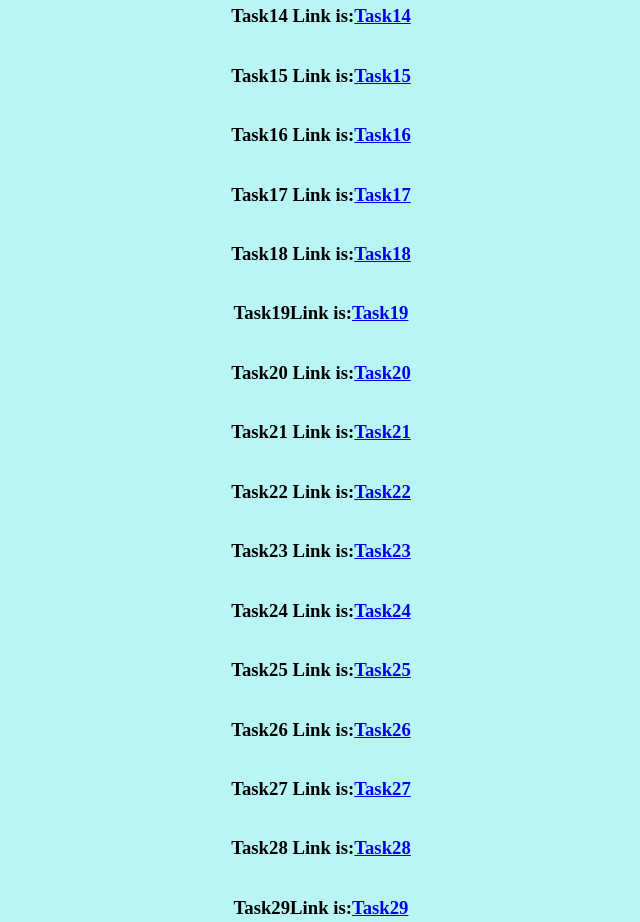
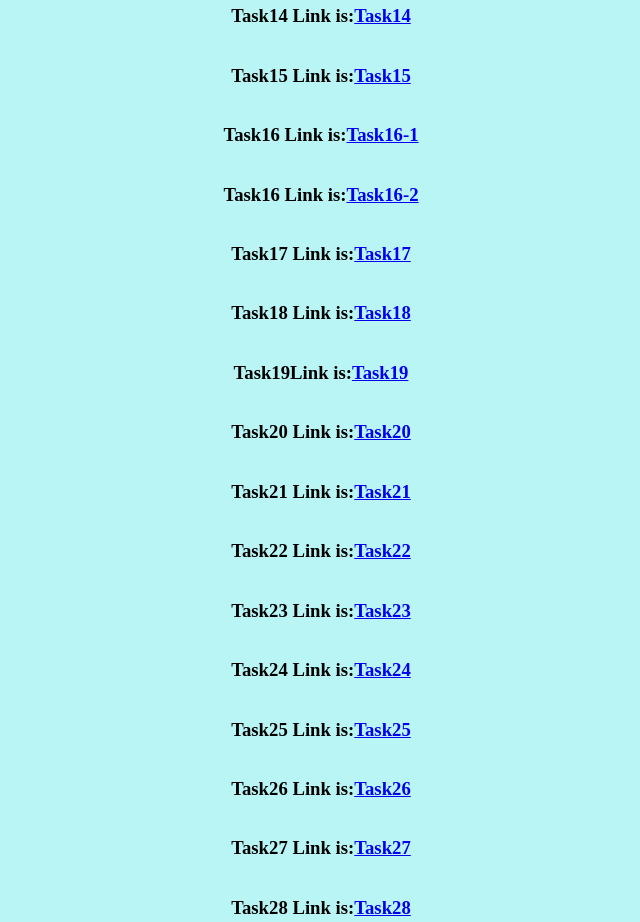
Before and after one commit to anupkr11/MERN-Internship-Tasks, a plain HTML site: page index.html in a window 1280 px wide. Shown: the part 920-1842 px from the top of the page, without its empty margins (319-959 px from the left). Drawn offline with Linux system fonts and the light colour scheme.

Commit message:
index.html

```diff
--- a/index.html
+++ b/index.html
@@ -41,7 +41,8 @@
     <h3>Task13 Link is:<a href="Task13.html" target=”_blank”>Task13</a></h3>
     <h3>Task14 Link is:<a href="Task14.html" target=”_blank”>Task14</a></h3>
     <h3>Task15 Link is:<a href="Task15.html" target=”_blank”>Task15</a></h3>
-    <h3>Task16 Link is:<a href="Task16.html" target=”_blank”>Task16</a></h3>
+    <h3>Task16 Link is:<a href="Task16-1.html" target=”_blank”>Task16-1</a></h3>
+    <h3>Task16 Link is:<a href="Task16-2.html" target=”_blank”>Task16-2</a></h3>
     <h3>Task17 Link is:<a href="Task17.html" target=”_blank”>Task17</a></h3>
     <h3>Task18 Link is:<a href="Task18.html" target=”_blank”>Task18</a></h3>
     <h3>Task19Link is:<a href="Task19.html" target=”_blank”>Task19</a></h3>
```
